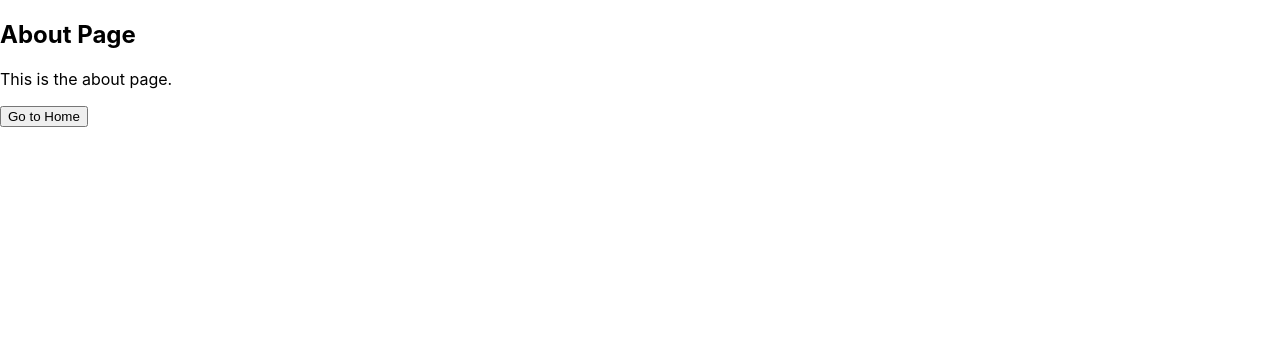
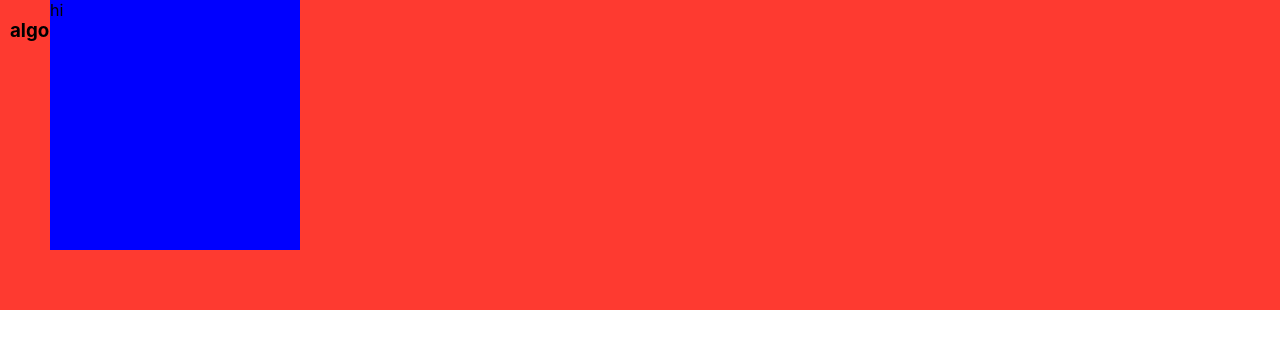
Before and after one commit to tydagan/Hackathon-2023, a React (Create React App) app: page /search in a window 1280 px wide. Shown: the top 348 px of the page. Built offline with nearby package versions, Linux system fonts and the light colour scheme.

Commit message:
result css

```diff
--- a/src/App.css
+++ b/src/App.css
@@ -35,6 +35,29 @@ input[type=text] {
     margin-bottom: 150px;
 }
 
+.Result-header {
+    background-color: #fe3a30;
+    color: black;
+    display: flex;
+    flex-direction: column;
+    align-items: left;
+    justify-content: left;
+    font-size: calc(2vmin);
+    color: white;
+    padding-left: 10px;
+    padding-bottom: 250px;
+    margin-bottom: 30px;
+}
+
+.album-box {
+    position: absolute;
+    background: blue;
+    width: 250px;
+    left: 50px;
+    top: 0px;
+    height: 250px;
+}
+
 .App-link {
     color: red;
 }
--- a/src/Search.js
+++ b/src/Search.js
@@ -1,18 +1,29 @@
 import React from 'react';
 import { Link } from 'react-router-dom';
+import logo from './logo.svg';
+import './App.css';
+
 
 const About = () => {
     return (
         <div>
-            <h2>About Page</h2>
-            <p>This is the about page.</p>
+            <header className="Result-header">
+                <h3 style={{ color: 'black' }}> algorhythmz</h3>
+            </header >
+            <div className="album-box">hi</div>
+
+        </div>
+    );
+};
+
+export default About;
+
+
+/*
             <button>
                 <Link to="/" style={{ textDecoration: 'none', color: 'inherit' }}>
                     Go to Home
                 </Link>
             </button>
-        </div>
-    );
-};
 
-export default About;
+*/
```
